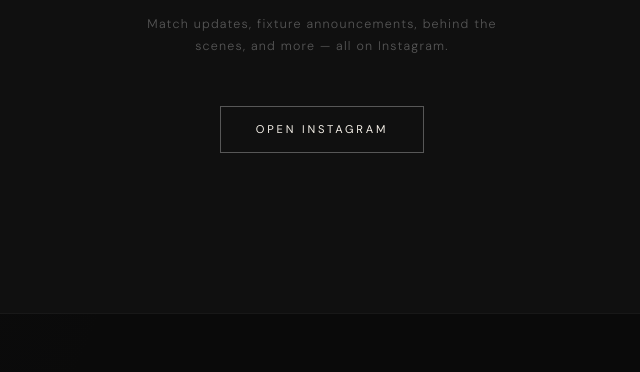
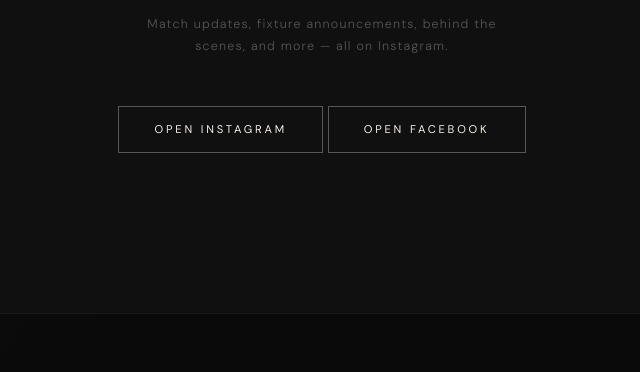
Before and after one commit to ObsidianCup/obsidian-cup, a plain HTML site: page index.html in a window 1280 px wide. Shown: the part 4442-4814 px from the top of the page, without its empty margins (318-958 px from the left). Drawn offline with nearby package versions, Linux system fonts and the light colour scheme.

Commit message:
Update index.html

```diff
--- a/index.html
+++ b/index.html
@@ -162,6 +162,7 @@
     </p>
     <div style="margin-top:3rem;" class="reveal">
       <a href="https://www.instagram.com/obsidiancup/" target="_blank" rel="noopener" class="btn-ghost">Open Instagram</a>
+      <a href="https://www.facebook.com/share/1Cb8jWH5Gy/" target="_blank" rel="noopener" class="btn-ghost">Open Facebook</a>
     </div>
   </section>
 
```
